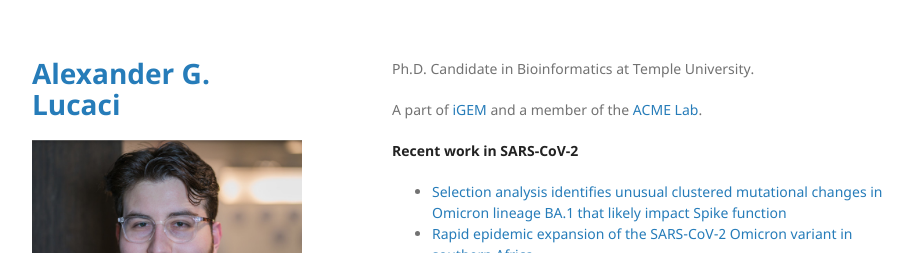
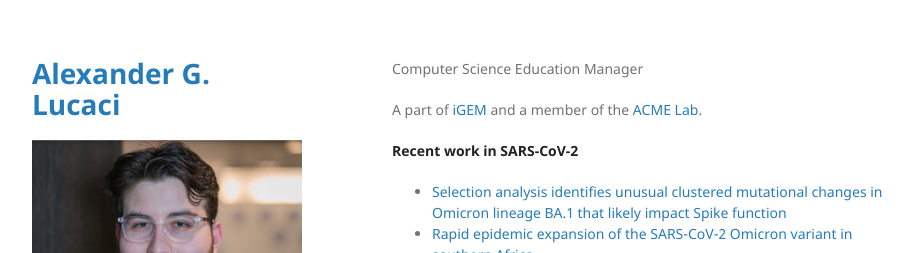
Before and after one commit to felalberto/felalberto.github.io, a Jekyll site: the page built from index.md, in a window 1280 px wide and 900 px high. Shown: the top 253 px of the window, without its empty margins (178-1096 px from the left). Built offline with Jekyll 4.4.1, drawn with Linux system fonts in a browser that asks for light colours; the repository's description, which GitHub fills in, is left out.

Commit message:
Update index.md

```diff
--- a/index.md
+++ b/index.md
@@ -2,7 +2,7 @@
 layout: default
 ---
 
-Ph.D. Candidate in Bioinformatics at Temple University.
+Computer Science Education Manager
 
 A part of [iGEM](https://igem.temple.edu/) and a member of the [ACME Lab](http://lab.hyphy.org/).
 
```
